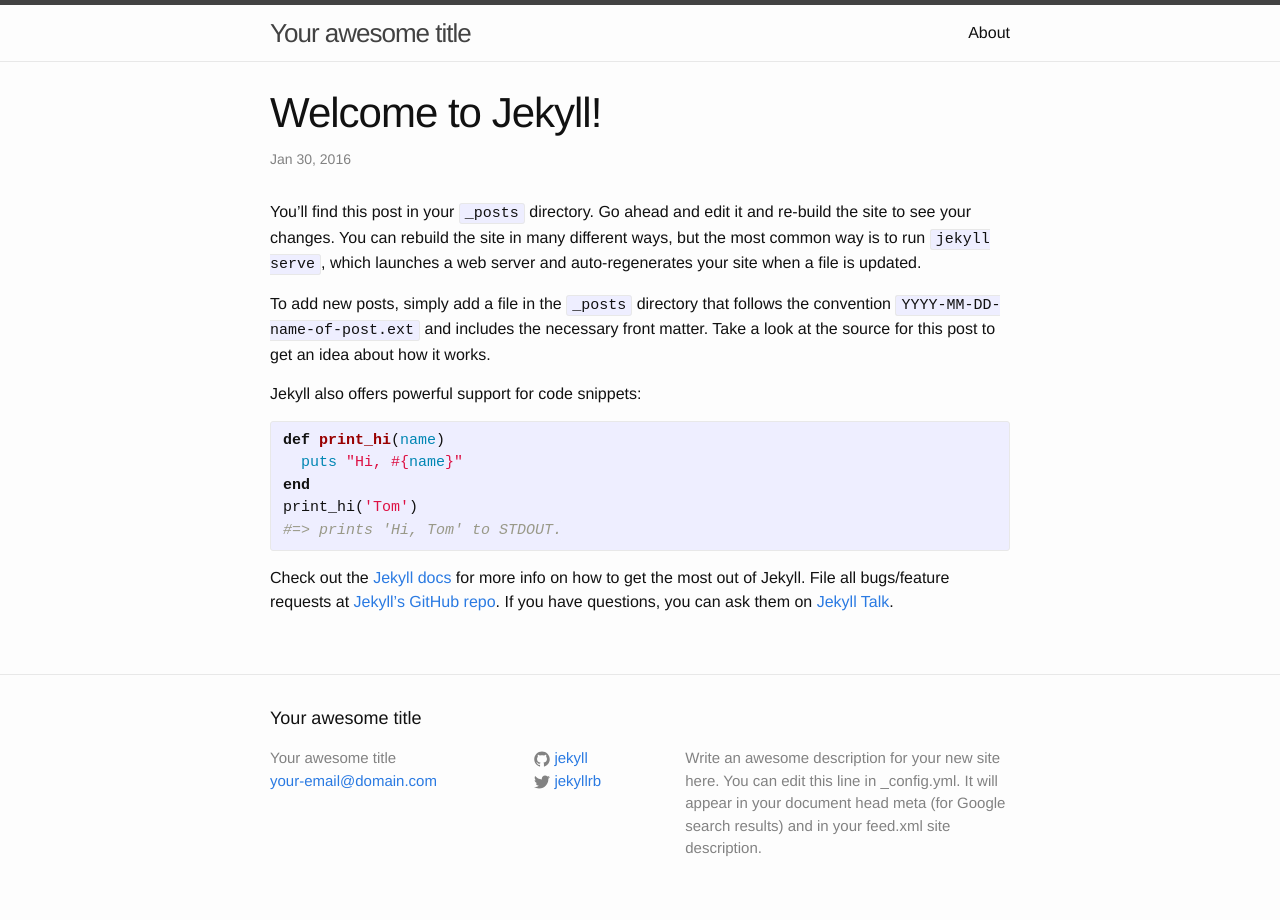
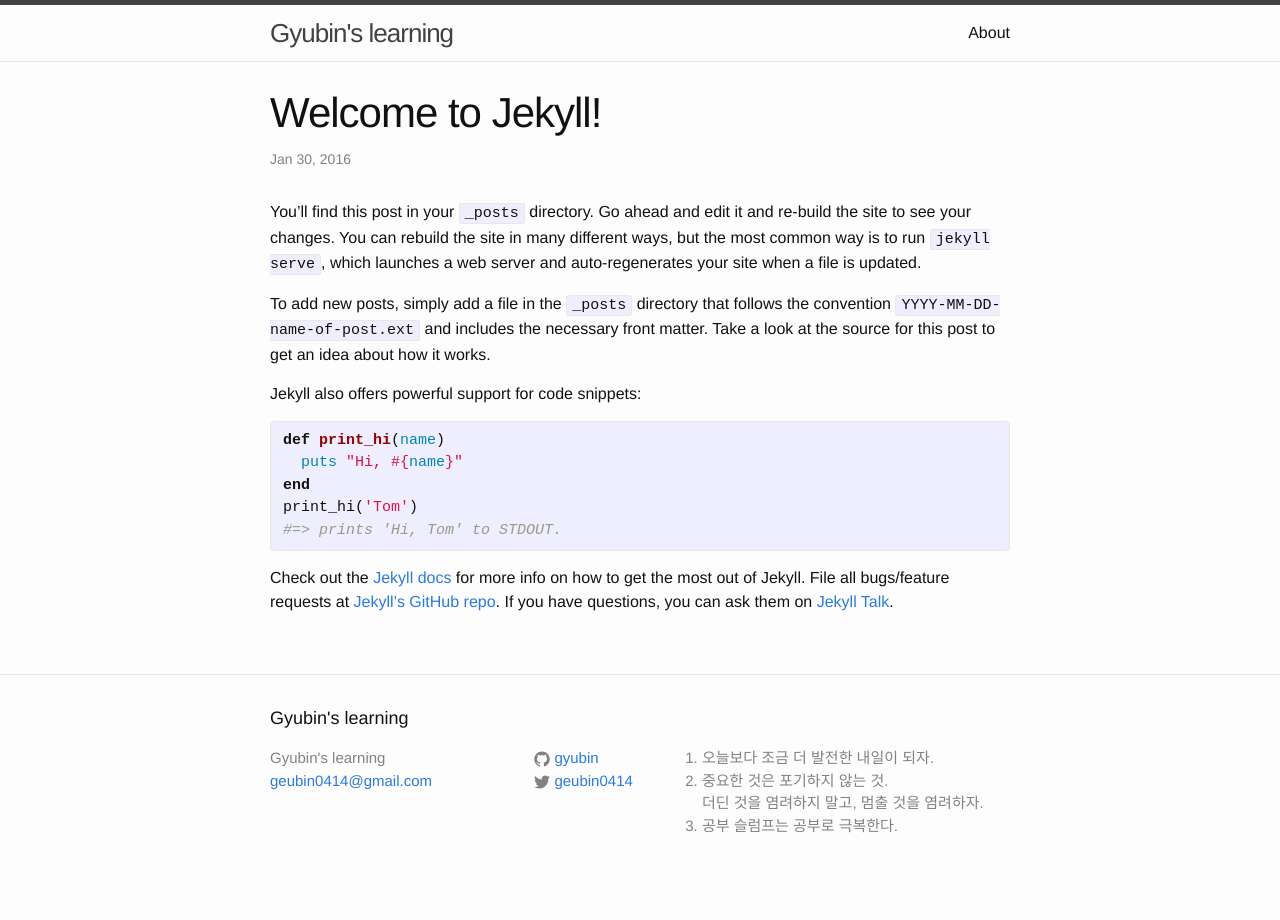
Before and after one commit to Gyubin/gyubin.github.io, a Jekyll site: the page built from _posts/2016-01-31-welcome-to-jekyll.markdown, in a window 1280 px wide. Built offline with Jekyll 4.4.1, drawn with Linux system fonts in a browser that asks for light colours; Markdown is read by kramdown in place of the engine named in the settings.

Commit message:
config 수정(기본 정보 및 마크다운), disqus 추가.

```diff
--- a/_config.yml
+++ b/_config.yml
@@ -1,21 +1,19 @@
-# Welcome to Jekyll!
-#
-# This config file is meant for settings that affect your whole blog, values
-# which you are expected to set up once and rarely need to edit after that.
-# For technical reasons, this file is *NOT* reloaded automatically when you use
-# 'jekyll serve'. If you change this file, please restart the server process.
-
-# Site settings
-title: Your awesome title
-email: your-email@domain.com
+title: Gyubin's learning
+email: geubin0414@gmail.com
 description: > # this means to ignore newlines until "baseurl:"
-  Write an awesome description for your new site here. You can edit this
-  line in _config.yml. It will appear in your document head meta (for
-  Google search results) and in your feed.xml site description.
+  1. 오늘보다 조금 더 발전한 내일이 되자.<br>
+  2. 중요한 것은 포기하지 않는 것.<br>
+  &nbsp; &nbsp; 더딘 것을 염려하지 말고, 멈출 것을 염려하자.<br>
+  3. 공부 슬럼프는 공부로 극복한다.
 baseurl: "" # the subpath of your site, e.g. /blog
-url: "http://yourdomain.com" # the base hostname & protocol for your site
-twitter_username: jekyllrb
-github_username:  jekyll
+url: "http://gyubin.github.io/" # the base hostname & protocol for your site
+twitter_username: geubin0414
+github_username:  gyubin
 
 # Build settings
-markdown: kramdown
+markdown: redcarpet
+redcarpet:
+  extensions: ["no_intra_emphasis", "fenced_code_blocks", "autolink", "strikethrough", "superscript", "with_toc_data"]
+
+#permalink
+permalink: pretty
--- a/_layouts/post.html
+++ b/_layouts/post.html
@@ -13,3 +13,20 @@
   </div>
 
 </article>
+
+{% if page.comments %}
+  <section id="comments" role="comments">
+    <div id="disqus_thread"></div>
+    <script type="text/javascript">
+      var disqus_developer = 1; // github 에 올리기 전 확인하고 싶다면 //를 지우고 명령어로 수정
+      var disqus_shortname = 'gyubinson'; // required: replace example with your forum shortname
+      /* * * DON'T EDIT BELOW THIS LINE * * */
+      (function() {
+        var dsq = document.createElement('script'); dsq.type = 'text/javascript'; dsq.async = true;
+        dsq.src = '//' + disqus_shortname + '.disqus.com/embed.js';
+        (document.getElementsByTagName('head')[0] || document.getElementsByTagName('body')[0]).appendChild(dsq);
+      })();
+    </script>
+    <noscript>Please enable JavaScript to view the <a href="https://disqus.com/?ref_noscript">comments powered by Disqus.</a></noscript>
+  </section>
+{% endif %}
--- a/_posts/2016-01-31-welcome-to-jekyll.markdown
+++ b/_posts/2016-01-31-welcome-to-jekyll.markdown
@@ -3,6 +3,7 @@
 title:  "Welcome to Jekyll!"
 date:   2016-01-31 00:31:06 +0900
 categories: jekyll update
+comment: true
 ---
 You’ll find this post in your `_posts` directory. Go ahead and edit it and re-build the site to see your changes. You can rebuild the site in many different ways, but the most common way is to run `jekyll serve`, which launches a web server and auto-regenerates your site when a file is updated.
 
```
